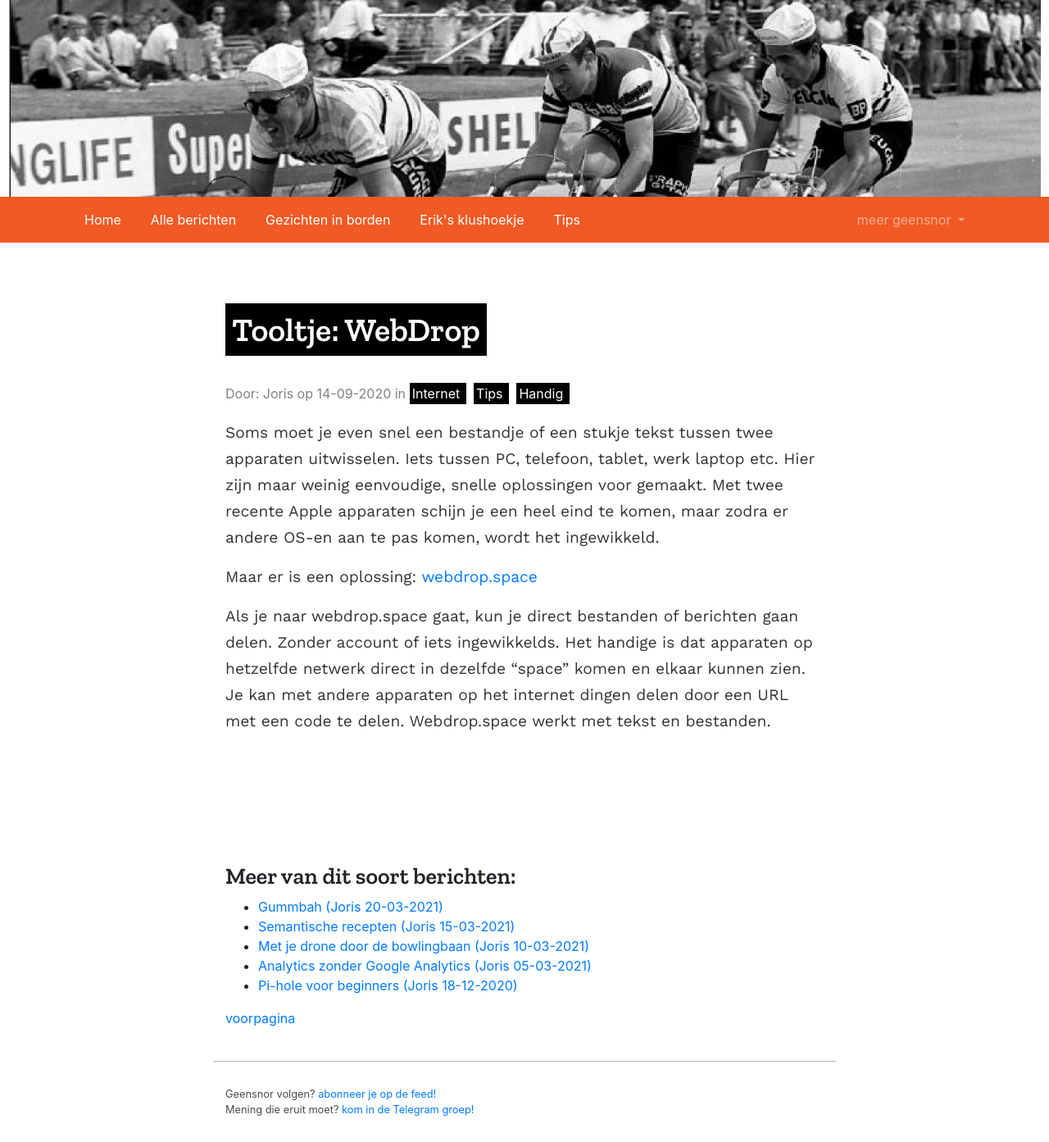
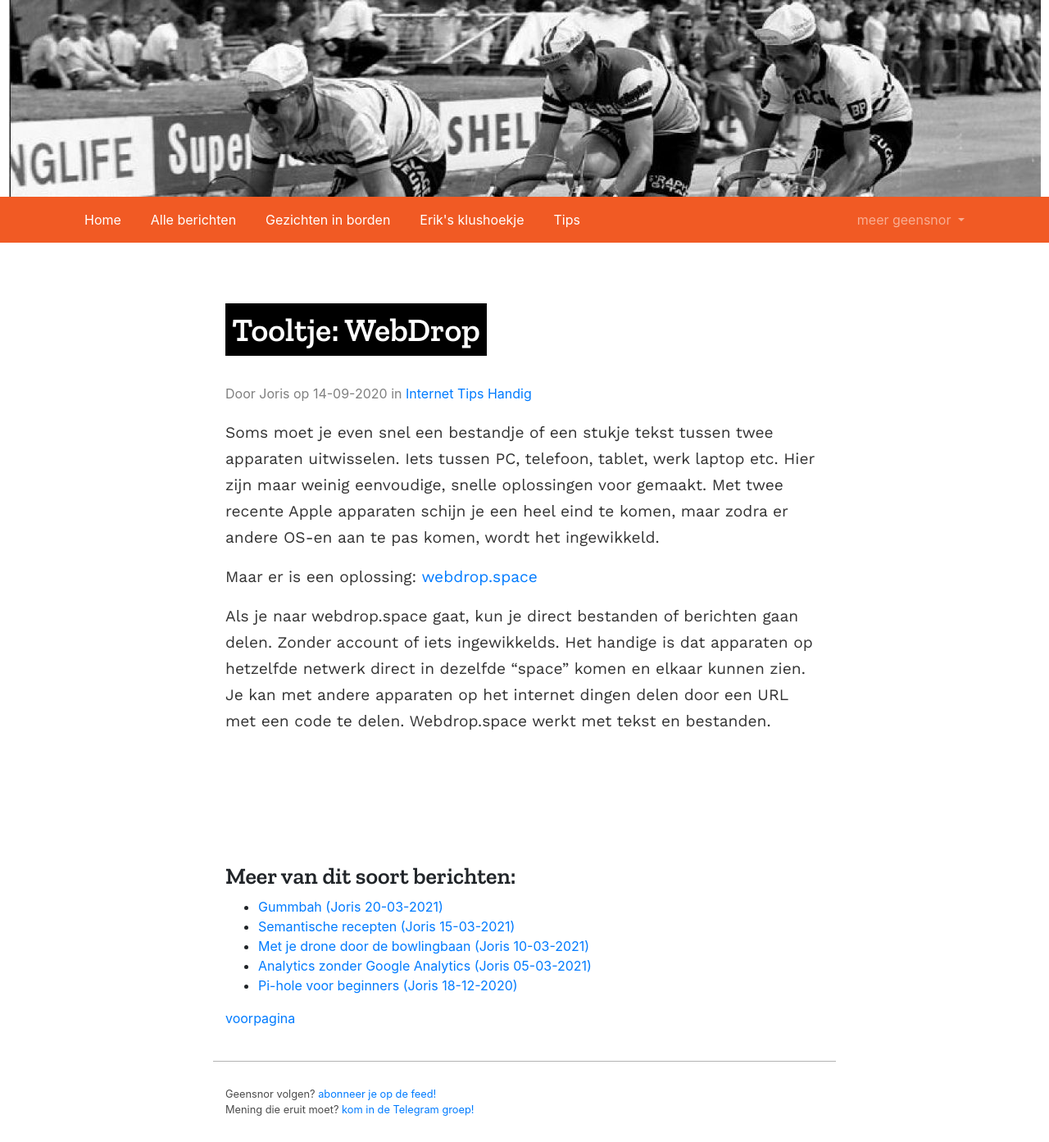
Before and after one commit to geensnor/geensnor.nl, a Jekyll site: the page built from _posts/2020-09-14-tooltje-webdrop.md, in a window 1280 px wide. Shown: the whole page at 82% size. Built offline with Jekyll 4.4.1, drawn with Linux system fonts in a browser that asks for light colours.

Commit message:
Update post.html

```diff
--- a/_layouts/post.html
+++ b/_layouts/post.html
@@ -7,11 +7,11 @@ layout: default
     <h1><span>{{ page.title | escape }}</span></h1>
   </div>
   <div class="col-12 post-meta">
-    <span class="p-author h-card" itemprop="author" itemscope itemtype="https://schema.org/Person">Door: {{ page.author
+    Door <span class="p-author h-card" itemprop="author" itemscope itemtype="https://schema.org/Person">{{ page.author
       }}</span> op {{ page.date | date: "%d-%m-%Y"}} in {% for category in page.categories %}
-  <a class="category" href="/pages/alle_berichten.html#{{ category }}">
+  <a href="/pages/alle_berichten.html#{{ category }}">
     {{ category }}
-  </a>&nbsp;
+  </a>
 {% endfor %}
 
   </div>
```
